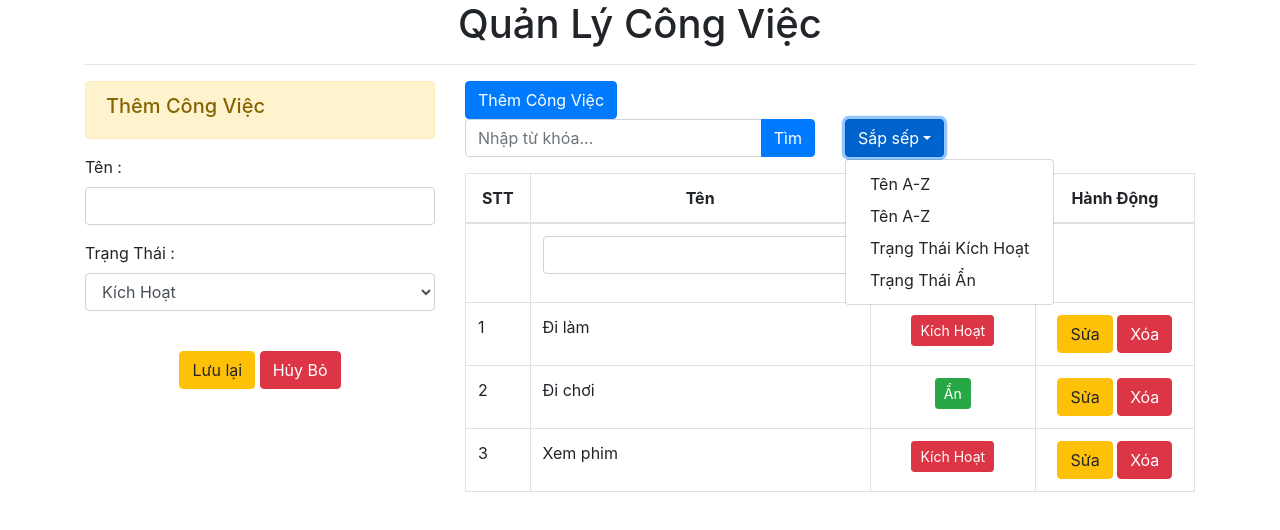
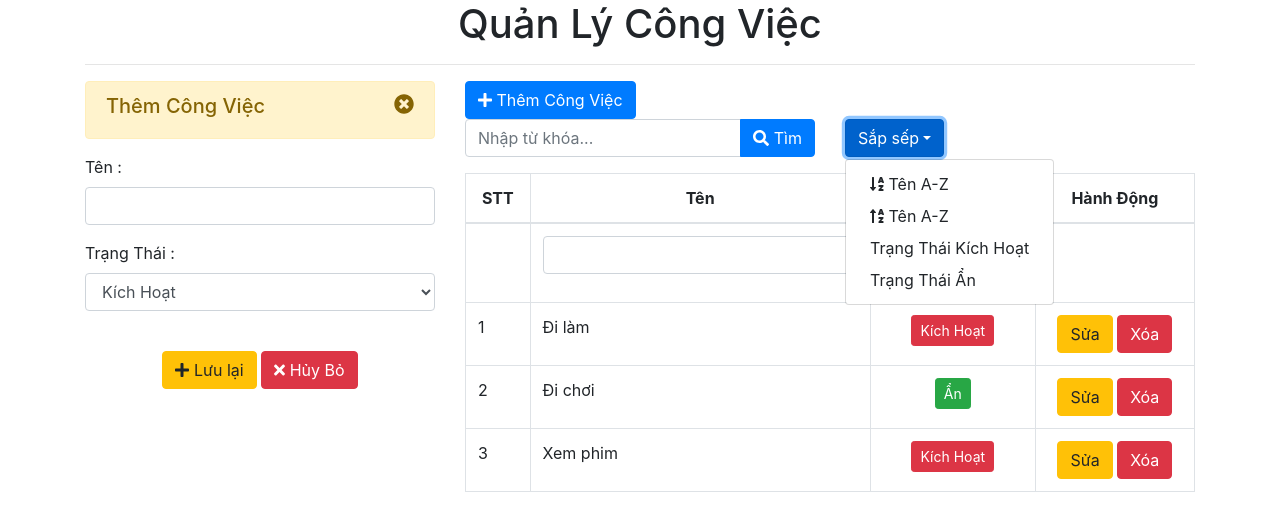
Before and after one commit to trongthuy94vn/quanlycongviec, a React (Create React App) app: page / in a window 1280 px wide. Both pictures are taken after a click on the button "Sắp sếp". Shown: the top 530 px of the page. Built offline with nearby package versions, Linux system fonts and the light colour scheme.

Commit message:
add  icon with react-fontawesome

```diff
--- a/src/App.js
+++ b/src/App.js
@@ -1,5 +1,6 @@
 import React from "react";
 import { Container, Row, Col, Button } from "react-bootstrap";
+import { FontAwesomeIcon } from "@fortawesome/react-fontawesome";
 
 import TaskForm from "./components/Task/Form";
 import TaskTable from "./components/Task/Table";
@@ -24,7 +25,7 @@ function App() {
         <TaskForm />
         <Col xs="8" sm="8" md="8" lg="8">
           <Button type="button" variant="primary">
-            Thêm Công Việc
+            <FontAwesomeIcon icon="plus" /> Thêm Công Việc
           </Button>
           <TaskControl />
           <TaskTable tasksList={tasksList} />
--- a/src/components/Task/Controls/Search.js
+++ b/src/components/Task/Controls/Search.js
@@ -1,5 +1,6 @@
 import React from "react";
 import { Button, InputGroup, FormControl } from "react-bootstrap";
+import { FontAwesomeIcon } from "@fortawesome/react-fontawesome";
 
 const TaskSearchControl = () => {
   return (
@@ -11,7 +12,7 @@ const TaskSearchControl = () => {
       />
       <InputGroup.Append>
         <Button variant="primary" type="button">
-          Tìm
+          <FontAwesomeIcon icon="search" /> Tìm
         </Button>
       </InputGroup.Append>
     </InputGroup>
--- a/src/components/Task/Controls/Sort.js
+++ b/src/components/Task/Controls/Sort.js
@@ -1,5 +1,6 @@
 import React from "react";
 import { DropdownButton, Dropdown } from "react-bootstrap";
+import { FontAwesomeIcon } from "@fortawesome/react-fontawesome";
 
 const TaskSortControl = () => {
   return (
@@ -8,8 +9,12 @@ const TaskSortControl = () => {
       title="Sắp sếp"
       data-toggle="dropdown"
     >
-      <Dropdown.Item>Tên A-Z</Dropdown.Item>
-      <Dropdown.Item>Tên A-Z</Dropdown.Item>
+      <Dropdown.Item>
+        <FontAwesomeIcon icon="sort-alpha-down" /> Tên A-Z
+      </Dropdown.Item>
+      <Dropdown.Item>
+        <FontAwesomeIcon icon="sort-alpha-up" /> Tên A-Z
+      </Dropdown.Item>
       <Dropdown.Item>Trạng Thái Kích Hoạt</Dropdown.Item>
       <Dropdown.Item>Trạng Thái Ẩn</Dropdown.Item>
     </DropdownButton>
--- a/src/components/Task/Form.js
+++ b/src/components/Task/Form.js
@@ -1,13 +1,18 @@
 import React from "react";
 import { Col, Form, Button, Alert } from "react-bootstrap";
+import { FontAwesomeIcon } from "@fortawesome/react-fontawesome";
 
 const TaskForm = () => {
   return (
     <Col xl="4" sm="4" md="4" lg="4" className="px5">
       <div>
         <Alert variant="warning">
-          <Alert.Heading as="h5">Thêm Công Việc</Alert.Heading>
-          <span className="float-right"></span>
+          <Alert.Heading as="h5">
+            Thêm Công Việc
+            <span>
+              <FontAwesomeIcon icon="times-circle" className="float-right" />
+            </span>
+          </Alert.Heading>
         </Alert>
       </div>
       <Form>
@@ -25,11 +30,11 @@ const TaskForm = () => {
         <br />
         <div className="text-center">
           <Button type="submit" variant="warning">
-            Lưu lại
+            <FontAwesomeIcon icon="plus" /> Lưu lại
           </Button>
           &nbsp;
           <Button type="submit" variant="danger">
-            Hủy Bỏ
+            <FontAwesomeIcon icon="times" /> Hủy Bỏ
           </Button>
         </div>
       </Form>
--- /dev/null
+++ b/src/fontawesome.js
@@ -0,0 +1,22 @@
+import { library } from "@fortawesome/fontawesome-svg-core";
+import {
+  faPencilAlt,
+  faSearch,
+  faPlus,
+  faTimes,
+  faTimesCircle,
+  faSortAlphaUp,
+  faSortAlphaDown
+} from "@fortawesome/free-solid-svg-icons";
+import { faTrashAlt } from "@fortawesome/free-regular-svg-icons";
+
+library.add(
+  faPencilAlt,
+  faSearch,
+  faPlus,
+  faTimes,
+  faTimesCircle,
+  faSortAlphaUp,
+  faSortAlphaDown,
+  faTrashAlt
+);
```
Also changed, not shown: src/index.js (+9 -6 lines).
